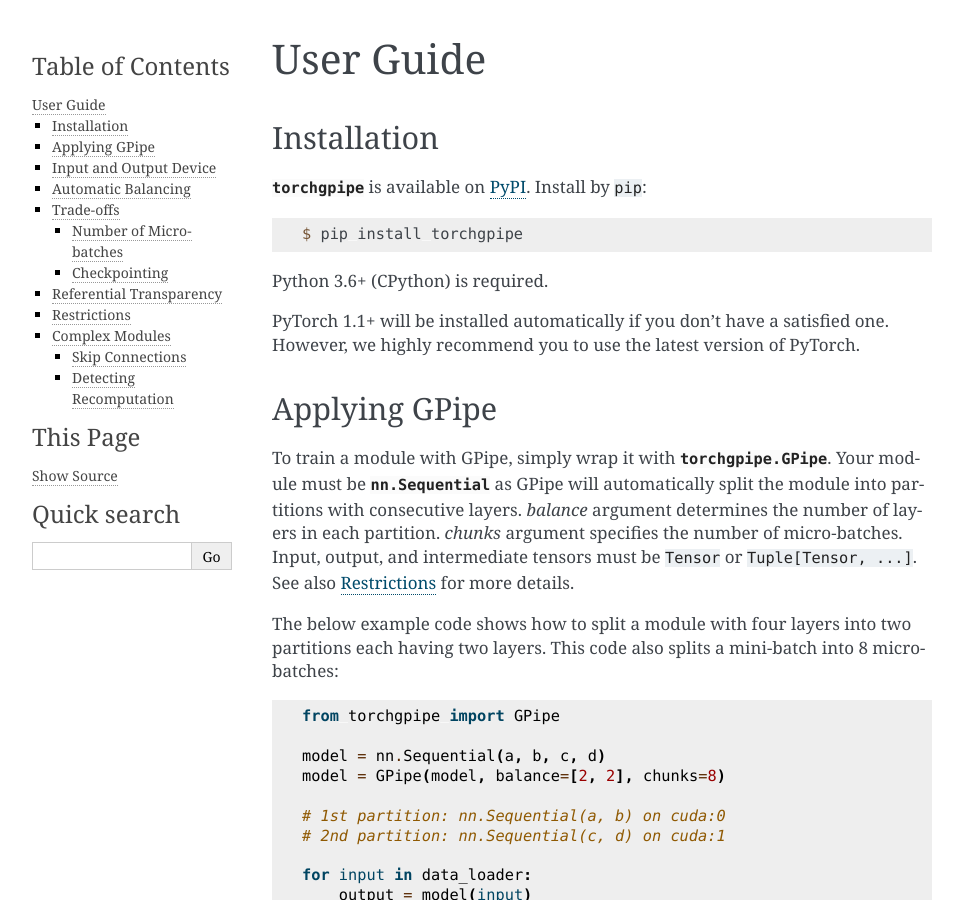
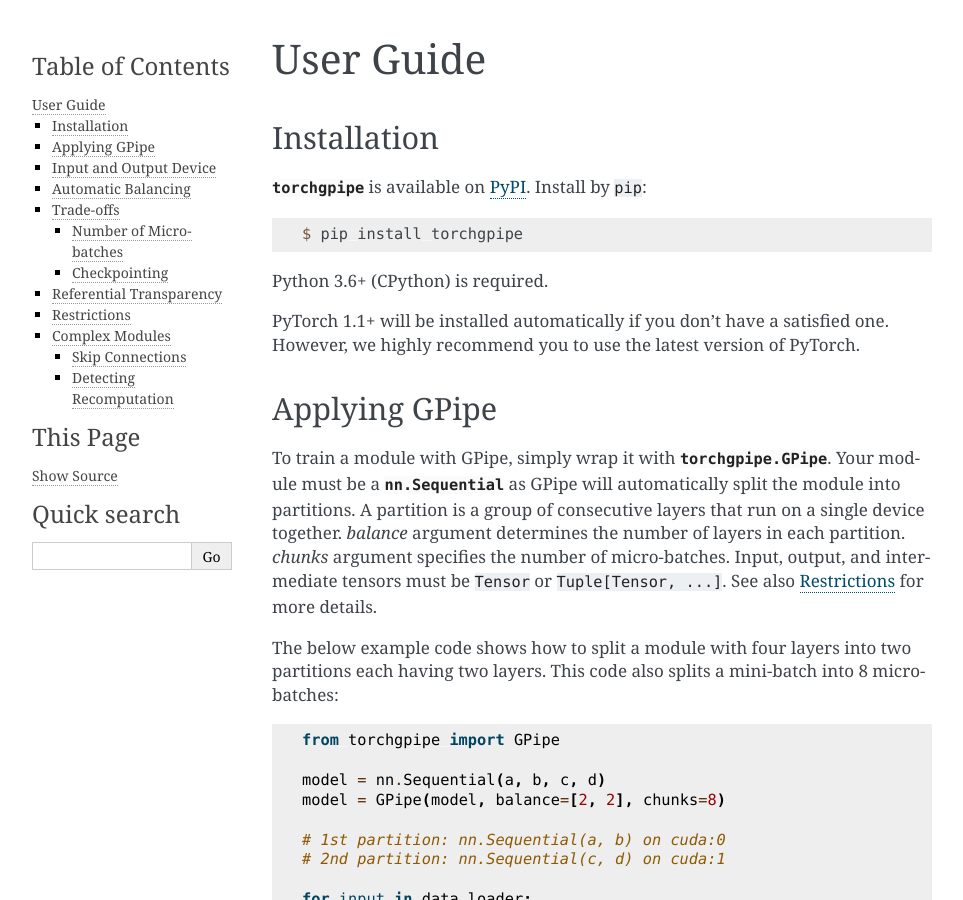
Before and after one commit to kakaobrain/torchgpipe, a Sphinx documentation site: the page built from docs/guide.rst, in a window 1280 px wide and 900 px high. Shown: the whole window, without its empty margins (148-1111 px from the left). Built offline with Sphinx 7.4.7, drawn with Linux system fonts in a browser that asks for light colours.

Commit message:
Describe what "partition" means

```diff
--- a/docs/guide.rst
+++ b/docs/guide.rst
@@ -21,12 +21,13 @@
 ~~~~~~~~~~~~~~
 
 To train a module with GPipe, simply wrap it with :class:`torchgpipe.GPipe`.
-Your module must be :class:`nn.Sequential <torch.nn.Sequential>` as GPipe will
-automatically split the module into partitions with consecutive layers.
-`balance` argument determines the number of layers in each partition. `chunks`
-argument specifies the number of micro-batches. Input, output, and intermediate
-tensors must be ``Tensor`` or ``Tuple[Tensor, ...]``. See also `Restrictions`_
-for more details.
+Your module must be a :class:`nn.Sequential <torch.nn.Sequential>` as GPipe
+will automatically split the module into partitions. A partition is a group of
+consecutive layers that run on a single device together. `balance` argument
+determines the number of layers in each partition. `chunks` argument specifies
+the number of micro-batches. Input, output, and intermediate tensors must be
+``Tensor`` or ``Tuple[Tensor, ...]``. See also `Restrictions`_ for more
+details.
 
 The below example code shows how to split a module with four layers into two
 partitions each having two layers. This code also splits a mini-batch into 8
```
